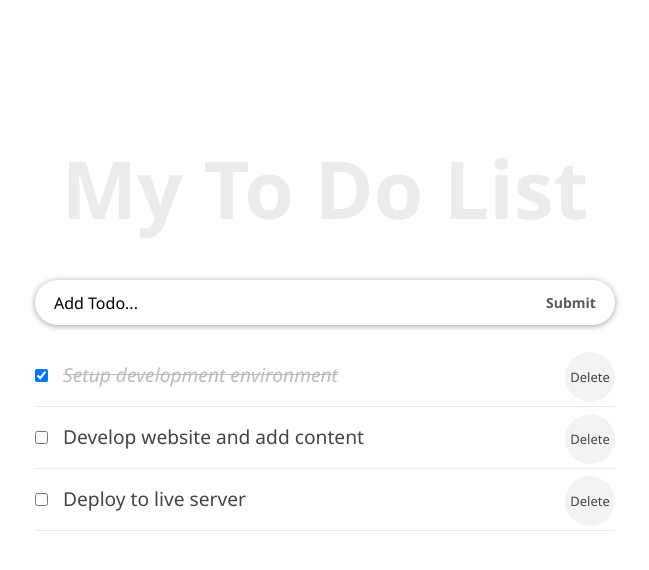
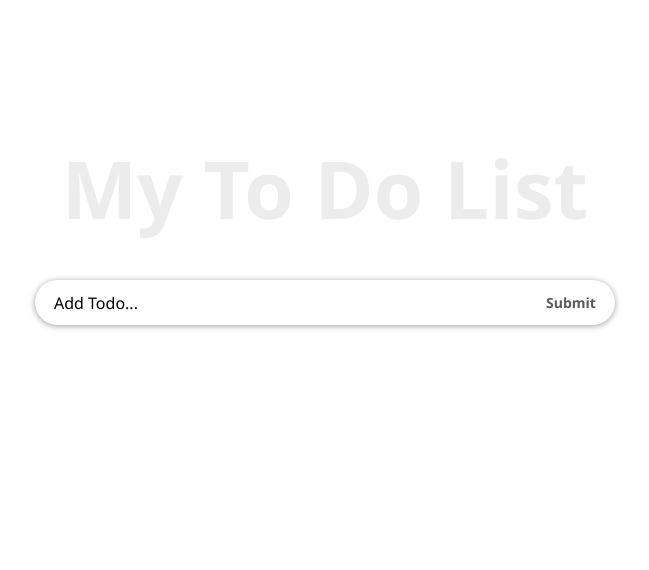
Before and after one commit to JakeShaw26/To-do-app, a React (Create React App) app in the folder my-to-do/: page / in a window 1280 px wide. Shown: the top 570 px of the page, without its empty margins (315-964 px from the left). Built offline with nearby package versions, Linux system fonts and the light colour scheme.

Commit message:
added clean up

```diff
--- a/my-to-do/src/Components/TodoContainer/TodoContainer.jsx
+++ b/my-to-do/src/Components/TodoContainer/TodoContainer.jsx
@@ -6,23 +6,7 @@
 
 class TodoContainer extends React.Component {
   state = {
-    todos: [
-      {
-        id: uuidv4(),
-        title: "Setup development environment",
-        completed: true,
-      },
-      {
-        id: uuidv4(),
-        title: "Develop website and add content",
-        completed: false,
-      },
-      {
-        id: uuidv4(),
-        title: "Deploy to live server",
-        completed: false,
-      },
-    ],
+    todos: [],
   };
 
   handleChange = (id) => {
@@ -56,6 +40,34 @@
     });
   };
 
+  setUpdate = (updatedTitle, id) => {
+    this.setState({
+      todos: this.state.todos.map((todo) => {
+        if (todo.id === id) {
+          todo.title = updatedTitle;
+        }
+        return todo;
+      }),
+    });
+  };
+
+  componentDidMount() {
+    const temp = localStorage.getItem("todos");
+    const loadedTodos = JSON.parse(temp);
+    if (loadedTodos) {
+      this.setState({
+        todos: loadedTodos,
+      });
+    }
+  }
+
+  componentDidUpdate(prevProps, prevState) {
+    if (prevState.todos !== this.state.todos) {
+      const temp = JSON.stringify(this.state.todos);
+      localStorage.setItem("todos", temp);
+    }
+  }
+
   render() {
     return (
       <div className="container">
@@ -66,6 +78,7 @@
             todos={this.state.todos}
             handleChangeProps={this.handleChange}
             deleteTodoProps={this.delTodo}
+            setUpdateProps={this.setUpdate}
           />
         </div>
       </div>
--- a/my-to-do/src/Components/TodoItem/TodoItem.jsx
+++ b/my-to-do/src/Components/TodoItem/TodoItem.jsx
@@ -2,6 +2,10 @@
 import styles from "./TodoItem.module.css";
 
 class TodoItem extends React.Component {
+  componentWillUnmount() {
+    console.log("Cleaning up...");
+  }
+
   render() {
     const completedStyle = {
       fontStyle: "italic",
```
